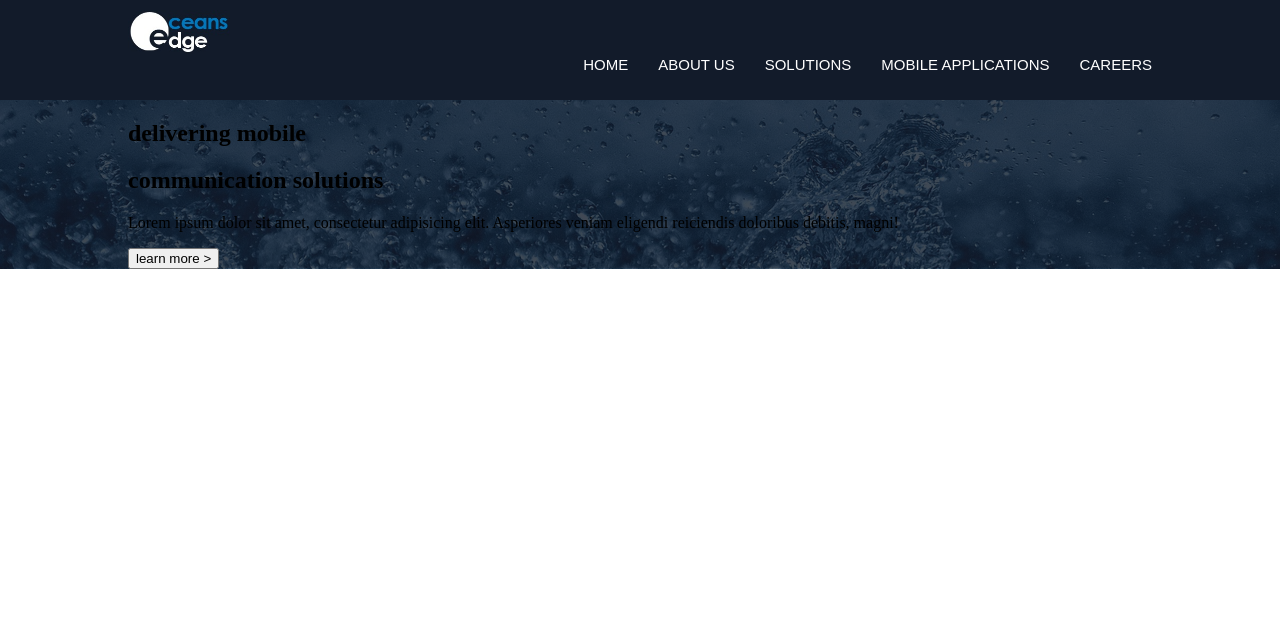
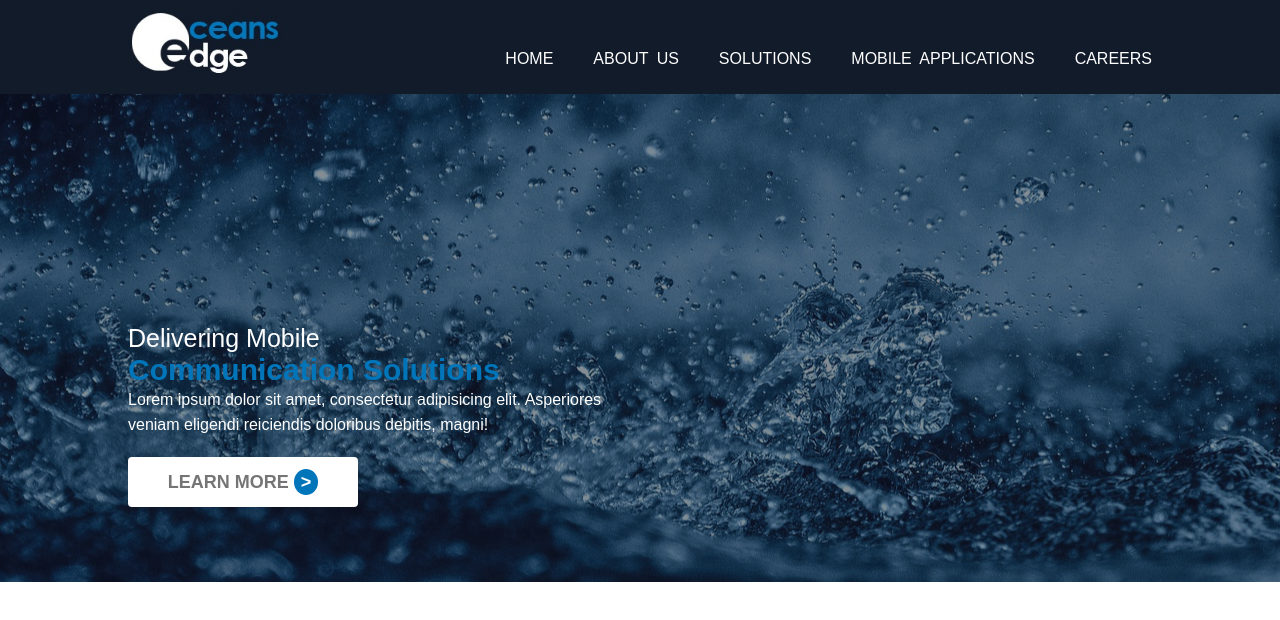
Before and after one commit to subrinasultana/Oceans-Edge_part2, a plain HTML site: page index.html in a window 1280 px wide. Drawn offline with Linux system fonts and the light colour scheme.

Commit message:
Update style.css

```diff
--- a/css/style.css
+++ b/css/style.css
@@ -1,28 +1,33 @@
 body{
-	margin: 0;
-	padding: 0;
+    padding:0;
+    margin:0;
+    font-family: sans-serif;
 }
 /*header start*/
 header{
     background-color: #121B2A;
     padding: 10px 0;
 }
+
 .wrapper {
+    overflow: hidden;
     width: 80%;
     margin: 0 auto;
-	overflow: hidden;
+    /*border: 1px solid red;*/
 }
+
 .logo {
-	width: 10%;
+    width: 15%;
     float: left;
 }
 .logo img{
     width: 100%;
 }
+
 .menu {
-    width: 85%;
+    width: 70%;
     float: right;
-    margin-top: 30px;
+    margin-top: 24px;
 }
 .menu ul{
     list-style-type: none;
@@ -32,78 +37,76 @@ header{
     float: left;
 }
 .menu ul li a{
+    display: inline-block;
+    color: #fff;
     text-decoration: none;
     text-transform: uppercase;
-    padding: 0 15px;
-    display: inline-block;
-    font-family: sans-serif;
-    font-weight: 500;
-    font-size: 15px;
-    color: #fff;
+    word-spacing: 4px;
+    padding: 0 20px;
     transition: 0.3s;
-}
-.menu ul li a:hover{
-	color: #006CAA;
 }
 .menu ul li:last-child a{
     padding-right: 0;
 }
+.menu ul li a:hover{
+    color: #0078BD;
+}
 /*header end*/
 /*banner section start*/
-.banner{
-    background-image: linear-gradient(rgba(18, 27, 42,0.8),rgba(18, 27, 42,0.8)),url('../images/bg.jpg');
-    background-repeat: no-repeat;
+.banner {
+    background-image: linear-gradient(rgba(18, 27, 42,0.5),rgba(18, 27, 42,0.5)),url(../images/bg.jpg);
     background-size: cover;
     background-position: center;
 }
-.banner_content{
+
+.b_content {
     width: 50%;
     margin-top: 230px;
-    margin-bottom: 80px;
+    margin-bottom: 75px;
 }
-.banner_content h1{
-    font-family: sans-serif;
+.b_content h1{
     font-weight: 400;
-    font-size:30px ;
+    font-size: 25px;
     color: #fff;
-    margin: 0 0;
+    text-transform: capitalize;
+    margin: 0;
 }
-.banner_content h2{
-    font-family: sans-serif;
-    font-size:32px ;
-    color: #0076B8;
-    margin: 0 0;
+.b_content h2{
+    font-size: 30px;
+    color: #0075BA;
+    text-transform: capitalize;
+    margin: 0;
 }
-.banner_content p{
-    font-family: sans-serif;
-    font-size: 18px;
+.b_content p{
+    font-size:  16px;
     color: #fff;
     line-height: 25px;
+    margin:0;
 }
-.banner_content button{
-    width: 200px;
+.b_content button{
+    width: 230px;
     height: 50px;
+    background-color: #fff;
+    font-weight: 700;
+    font-size: 18px;
+    color: #757575;
+    text-transform: uppercase;
     margin-top: 20px;
-    font-family: sans-serif;
-    font-weight: 600;
-    font-size:20px ;
-    color:#5B5B5B ;
-    background-color: #fff;
     border: 0;
     border-radius: 4px;
     cursor: pointer;
-    transition: 0.3;
+    transition: 0.3s;
 }
-.banner_content button:focus{
+.b_content button:focus{
     outline: 0;
 }
-.banner_content button:hover{
-    color: #0076B8;
+.b_content button:hover{
+    color: #0075BA;
 }
-.banner_content span{
+.b_content button span{
+    background-color: #0075BA;
+    color: #fff;
+    padding: 3px 7px;
     border-radius: 50%;
-    padding:5px 8px;
-    background-color: #0078BF;
-    color: #fff;
 }
 /*banner section end*/
```
Lines whose indentation alone changed are shown as unchanged.
